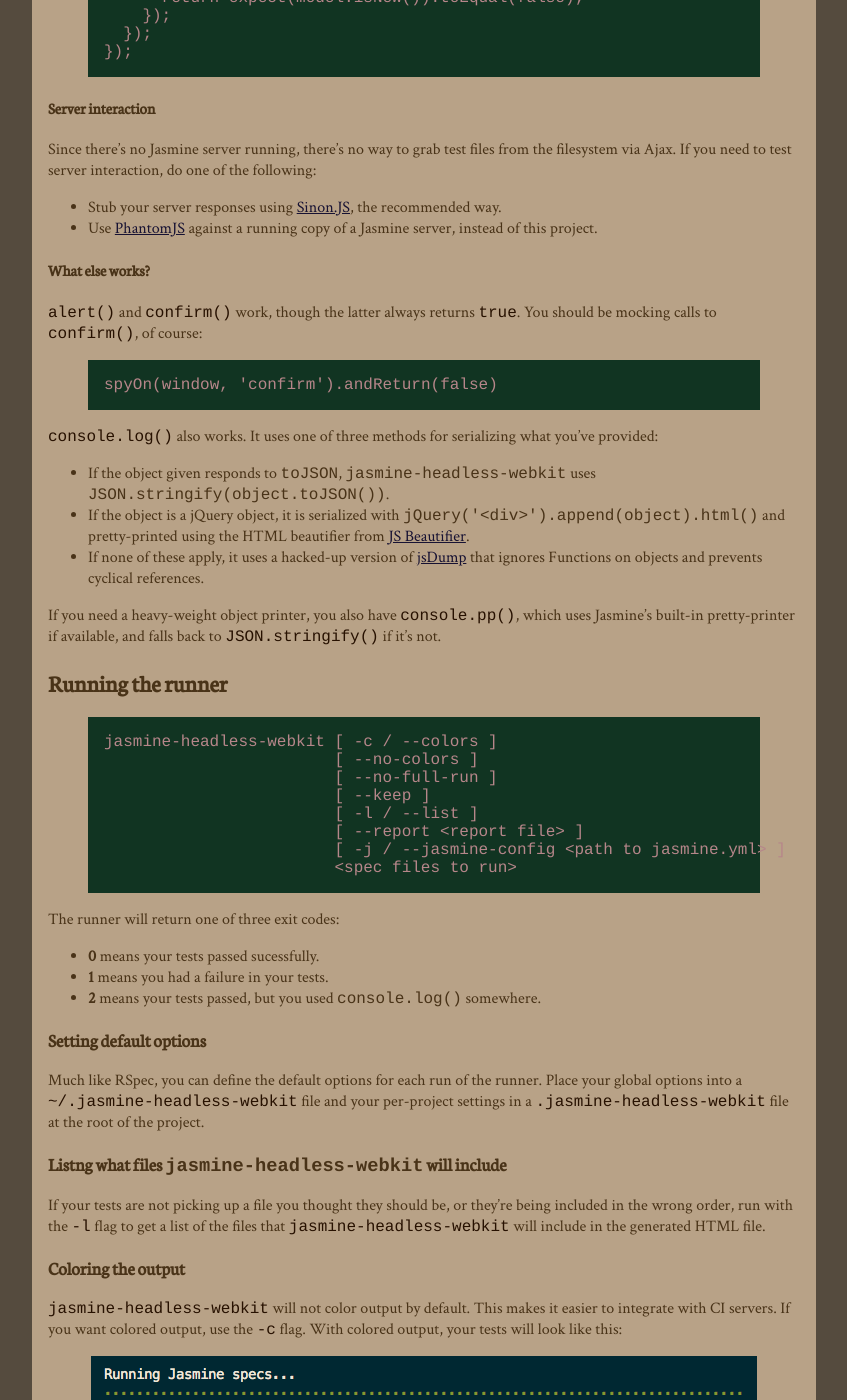
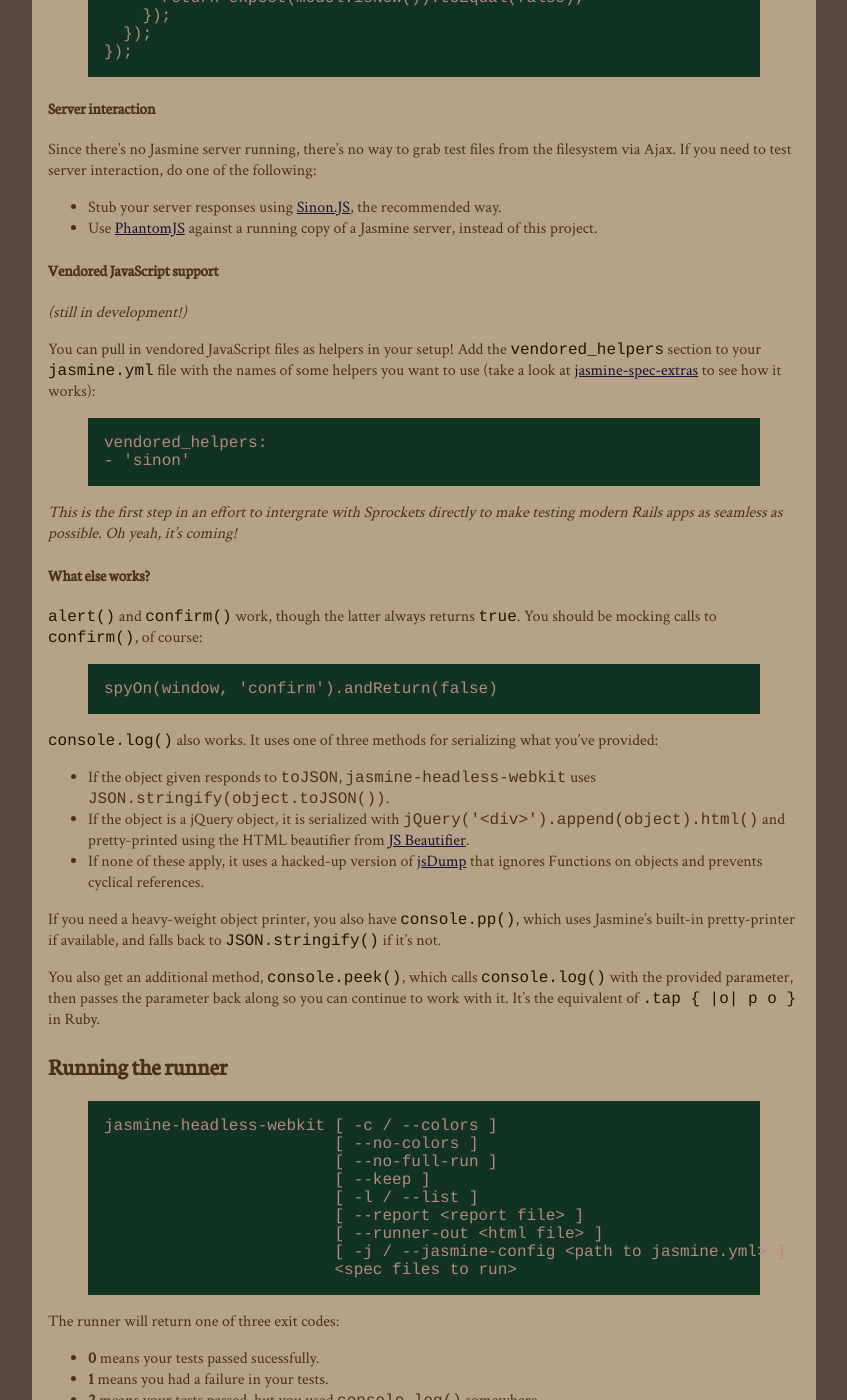
Before and after one commit to johnbintz/jasmine-headless-webkit, a Jekyll site: the page built from index.md, in a window 1280 px wide and 1400 px high, scrolled down 4397 px. Shown: the whole window, without its empty margins (216-1063 px from the left). Built offline with Jekyll 4.4.1, drawn with Linux system fonts in a browser that asks for light colours; Markdown is read by kramdown in place of the engine named in the settings; some of the changed text lies outside the part shown.

Commit message:
updates and fixes for liquid 2.2.2

```diff
--- /dev/null
+++ b/Gemfile
@@ -0,0 +1,3 @@
+gem 'jekyll'
+gem 'liquid', '2.2.2'
+gem 'redcarpet'
--- a/_config.yml
+++ b/_config.yml
@@ -1,4 +1,4 @@
-markdown: rdiscount
+markdown: redcarpet
 auto: true
 server: true
 pygments: true
--- a/index.md
+++ b/index.md
@@ -225,6 +225,20 @@ If you need to test server interaction, do one of the following:
 * Stub your server responses using [Sinon.JS](http://sinonjs.org/), the recommended way.
 * Use [PhantomJS](http://www.phantomjs.org/) against a running copy of a Jasmine server, instead of this project.
 
+#### Vendored JavaScript support
+
+_(still in development!)_
+
+You can pull in vendored JavaScript files as helpers in your setup! Add the `vendored_helpers` section to your `jasmine.yml` file
+with the names of some helpers you want to use (take a look at [jasmine-spec-extras](https://github.com/johnbintz/jasmine-spec-extras) to see how it works):
+
+{% highlight yaml %}
+vendored_helpers:
+- 'sinon'
+{% endhighlight %}
+
+_This is the first step in an effort to intergrate with Sprockets directly to make testing modern Rails apps as seamless as possible. Oh yeah, it's coming!_
+
 #### What else works?
 
 `alert()` and `confirm()` work, though the latter always returns `true`. You should be mocking calls to `confirm()`,
@@ -244,6 +258,9 @@ spyOn(window, 'confirm').andReturn(false)
 
 If you need a heavy-weight object printer, you also have `console.pp()`, which uses Jasmine's built-in pretty-printer if available, and falls back to `JSON.stringify()` if it's not.
 
+You also get an additional method, `console.peek()`, which calls `console.log()` with the provided parameter, then passes the parameter back along so you
+can continue to work with it. It's the equivalent of `.tap { |o| p o }` in Ruby.
+
 ## Running the runner
 
 {% highlight bash %}
@@ -253,6 +270,7 @@ jasmine-headless-webkit [ -c / --colors ]
                         [ --keep ]
                         [ -l / --list ]
                         [ --report <report file> ]
+                        [ --runner-out <html file> ]
                         [ -j / --jasmine-config <path to jasmine.yml> ]
                         <spec files to run>
 {% endhighlight %}
@@ -331,6 +349,18 @@ is typically what you want to know anyway. Newer versions of `guard-jasmine-head
 valuable seconds off of testing with every run, saving you enough time every day to run to the coffee shop and get some delicious brew!
 
 If you don't want this behavior, pass in `--no-full-run` and filtered runs will be the only thing that runs when you request one.
+
+### Writing the HTML runner to another location
+
+If you want to use the runner file in other places, use the `--runner-out` parameter with the name of the target file.
+The HTML produced uses the Jasmine `HtmlReporter` if not loaded in `jasmine-headless-webkit`, so you should be able
+to just open it in a browser and have it work.
+
+If you always want the reporter written to a particular location, you can define that location in `jasmine.yml`:
+
+{% highlight yaml %}
+runner_output: "runner.html"
+{% endhighlight %}
 
 ## Running the runner from a Ruby program
 
```
Also changed, not shown: Gemfile.lock, 1 other file.
